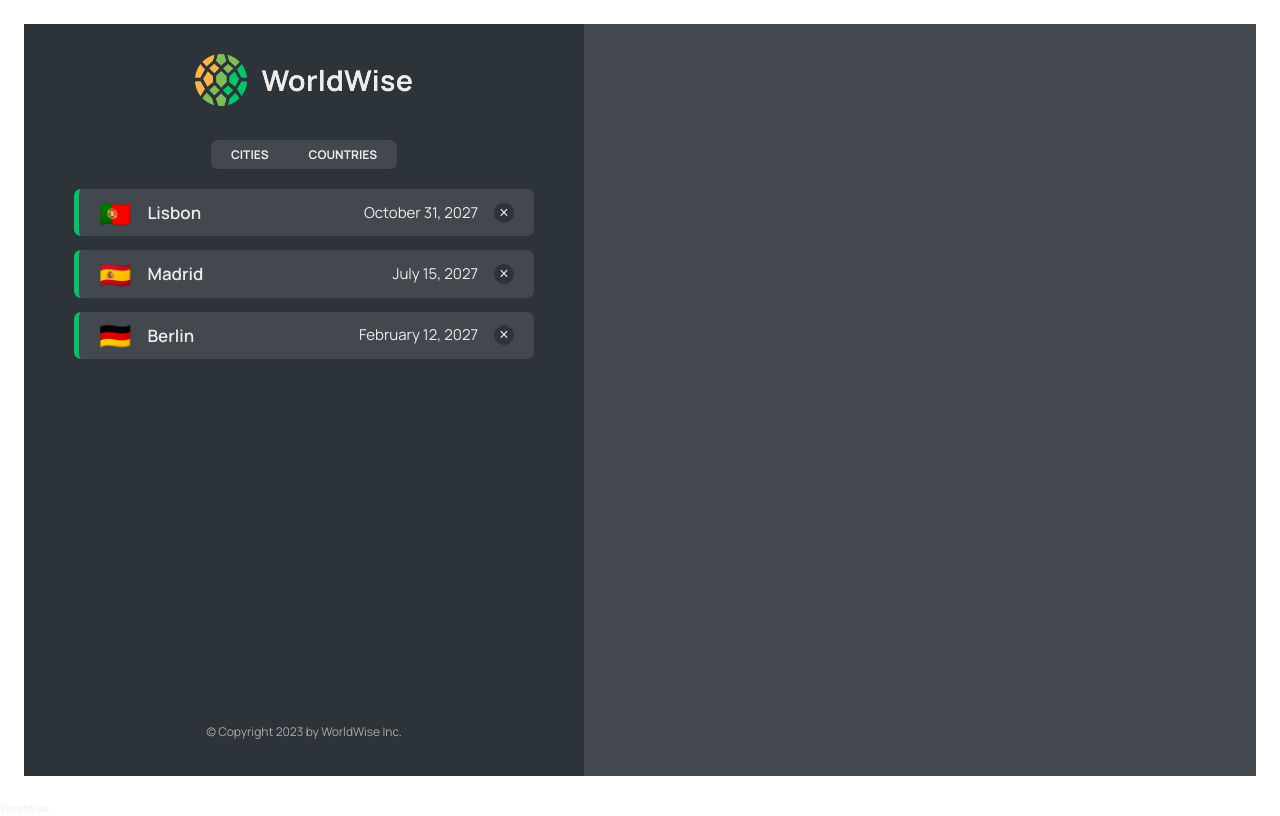
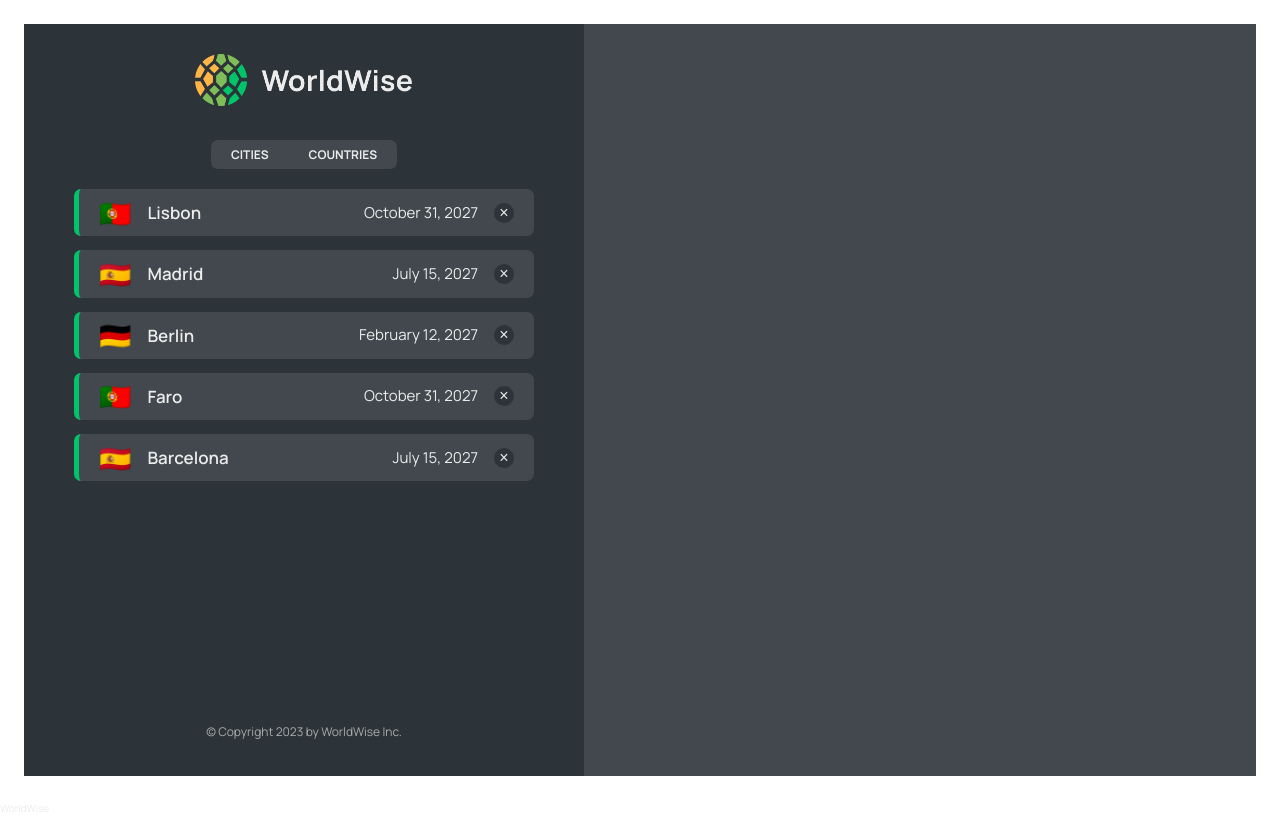
Before and after one commit to Andrew-Mysaka/worldwise, a React (Vite) app: page /app in a window 1280 px wide. Built offline with nearby package versions, Linux system fonts and the light colour scheme; data requests are answered from the project's data file.

Commit message:
Implementing the Countries List

```diff
--- a/data/cities.json
+++ b/data/cities.json
@@ -35,6 +35,30 @@
         "lng": 13.376933665713324
       },
       "id": 98443197
+    },
+    {
+      "cityName": "Faro",
+      "country": "Portugal",
+      "emoji": "🇵🇹",
+      "date": "2027-10-31T15:59:59.138Z",
+      "notes": "My favorite city so far!",
+      "position": {
+        "lat": 38.727881642324164,
+        "lng": -9.140900099907554
+      },
+      "id": 17806111
+    },
+    {
+      "cityName": "Barcelona",
+      "country": "Spain",
+      "emoji": "🇪🇸",
+      "date": "2027-07-15T08:22:53.976Z",
+      "notes": "",
+      "position": {
+        "lat": 40.46635901755316,
+        "lng": -3.7133789062500004
+      },
+      "id": 98443227
     }
   ]
 }
--- a/src/App.jsx
+++ b/src/App.jsx
@@ -1,4 +1,5 @@
 import {BrowserRouter, Route, Routes} from "react-router-dom";
+import {useEffect, useState} from "react";
 import Product from "./pages/Product";
 import Pricing from "./pages/Pricing";
 import Homepage from "./pages/Homepage";
@@ -6,7 +7,7 @@
 import AppLayout from "./pages/AppLayout";
 import PageNotFound from "./pages/PageNotFound";
 import CityList from "./components/CityList";
-import {useEffect, useState} from "react";
+import CountryList from "./components/CountryList";
 
 const BASE_URL = 'http://localhost:8000';
 
@@ -41,7 +42,7 @@
                 <Route path={'app'} element={<AppLayout/>}>
                     <Route index element={<CityList cities={cities} isLoading={isLoading}/>}/>
                     <Route path={'cities'} element={<CityList cities={cities} isLoading={isLoading}/>}/>
-                    <Route path={'countries'} element={<p>List of countries</p>}/>
+                    <Route path={'countries'} element={<CountryList cities={cities} isLoading={isLoading}/>}/>
                     <Route path={'form'} element={<p>Form</p>}/>
                 </Route>
                 <Route path={'*'} element={<PageNotFound/>}/>
--- /dev/null
+++ b/src/components/CountryList.jsx
@@ -0,0 +1,30 @@
+import React from 'react';
+import styles from './CountryList.module.css';
+import Spinner from "./Spinner";
+import Message from "./Message";
+import CountryItem from "./CountryItem";
+
+function CountryList({cities, isLoading}) {
+    if(isLoading) return <Spinner/>;
+
+    if (!cities.length)
+        return (
+            <Message message="Add your first city by clicking on a city on the map" />
+        );
+
+    const countries = cities.reduce((arr, city) => {
+        if(!arr.map((el)=>el.country).includes(city.country))
+            return [...arr, {country: city.country, emoji: city.emoji}];
+        else return arr;
+    }, []);
+
+    return (
+        <ul className={styles.countryList}>
+            {countries.map((country) => (
+                <CountryItem country={country}/>
+            ))}
+        </ul>
+    );
+}
+
+export default CountryList;
--- a/src/components/CountryList.module.css
+++ b/src/components/CountryList.module.css
@@ -2,7 +2,7 @@
   width: 100%;
   height: 65vh;
   list-style: none;
-  overflow-y: scroll;
+  overflow-y: auto;
   overflow-x: hidden;
 
   display: grid;
```
